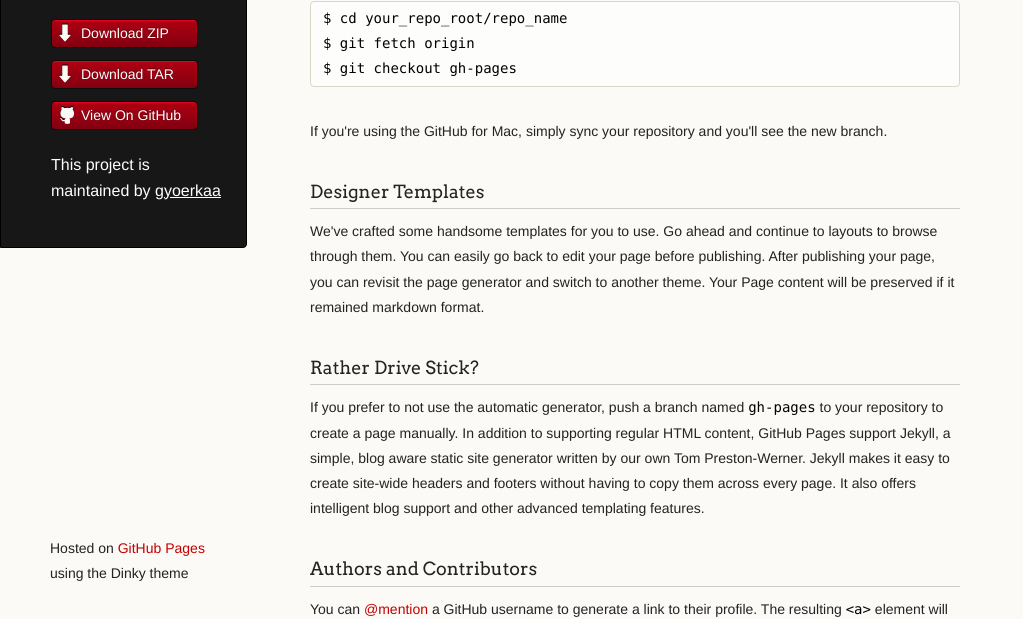
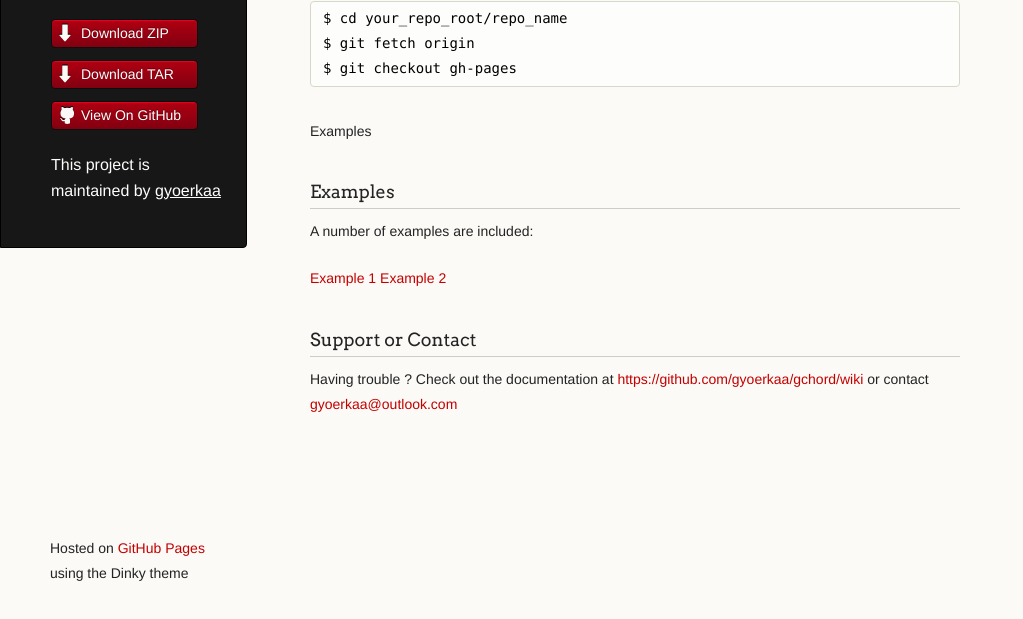
Before and after one commit to gyoerkaa/gchord, a plain HTML site: page index.html in a window 1280 px wide. Shown: the part 182-801 px from the top of the page, without its empty margins (0-1023 px from the left). Drawn offline with Linux system fonts and the light colour scheme.

Commit message:
Linked example files

```diff
--- a/index.html
+++ b/index.html
@@ -40,27 +40,20 @@
 $ git checkout gh-pages
 </code></pre>
 
-<p>If you're using the GitHub for Mac, simply sync your repository and you'll see the new branch.</p>
+<p>Examples</p>
 
 <h3>
-<a name="designer-templates" class="anchor" href="#designer-templates"><span class="octicon octicon-link"></span></a>Designer Templates</h3>
+<a name="designer-templates" class="anchor" href="#designer-templates"><span class="octicon octicon-link"></span></a>Examples</h3>
 
-<p>We've crafted some handsome templates for you to use. Go ahead and continue to layouts to browse through them. You can easily go back to edit your page before publishing. After publishing your page, you can revisit the page generator and switch to another theme. Your Page content will be preserved if it remained markdown format.</p>
-
-<h3>
-<a name="rather-drive-stick" class="anchor" href="#rather-drive-stick"><span class="octicon octicon-link"></span></a>Rather Drive Stick?</h3>
-
-<p>If you prefer to not use the automatic generator, push a branch named <code>gh-pages</code> to your repository to create a page manually. In addition to supporting regular HTML content, GitHub Pages support Jekyll, a simple, blog aware static site generator written by our own Tom Preston-Werner. Jekyll makes it easy to create site-wide headers and footers without having to copy them across every page. It also offers intelligent blog support and other advanced templating features.</p>
-
-<h3>
-<a name="authors-and-contributors" class="anchor" href="#authors-and-contributors"><span class="octicon octicon-link"></span></a>Authors and Contributors</h3>
-
-<p>You can <a href="https://github.com/blog/821" class="user-mention">@mention</a> a GitHub username to generate a link to their profile. The resulting <code>&lt;a&gt;</code> element will link to the contributor's GitHub Profile. For example: In 2007, Chris Wanstrath (<a href="https://github.com/defunkt" class="user-mention">@defunkt</a>), PJ Hyett (<a href="https://github.com/pjhyett" class="user-mention">@pjhyett</a>), and Tom Preston-Werner (<a href="https://github.com/mojombo" class="user-mention">@mojombo</a>) founded GitHub.</p>
+<!-- Check out the code at <a href="https://github.com/gyoerkaa/gchord">https://github.com/gyoerkaa/gchord</a>. -->
+<p>A number of examples are included: </p>
+<a href="./examples/gchord_example1">Example 1</a>
+<a href="./examples/gchord_example2">Example 2</a>
 
 <h3>
 <a name="support-or-contact" class="anchor" href="#support-or-contact"><span class="octicon octicon-link"></span></a>Support or Contact</h3>
 
-<p>Having trouble with Pages? Check out the documentation at <a href="http://help.github.com/pages">http://help.github.com/pages</a> or contact <a href="mailto:support@github.com">support@github.com</a> and we’ll help you sort it out.</p>
+<p>Having trouble ? Check out the documentation at <a href="https://github.com/gyoerkaa/gchord/wiki">https://github.com/gyoerkaa/gchord/wiki</a> or contact <a href="mailto:gyoerkaa@outlook.com">gyoerkaa@outlook.com</a> </p>
       </section>
       <footer>
         <p><small>Hosted on <a href="http://pages.github.com">GitHub Pages</a> using the Dinky theme</small></p>
```
